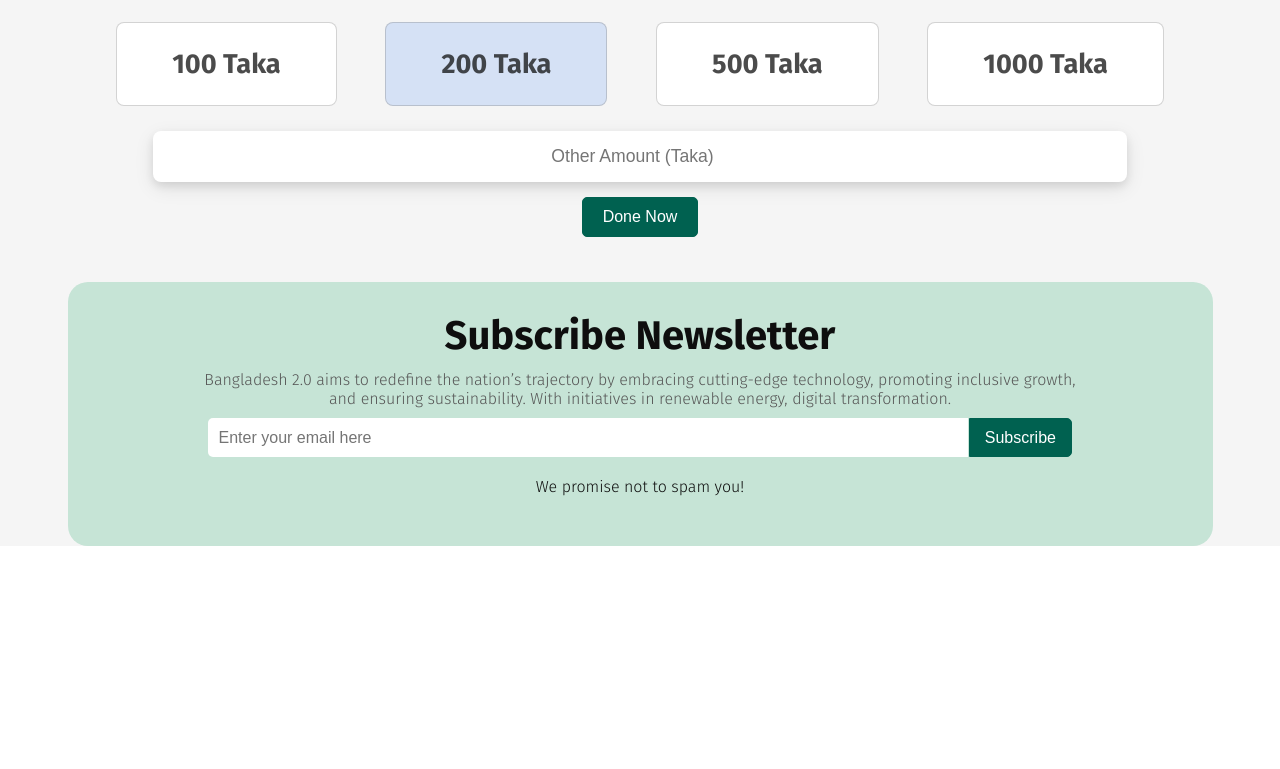
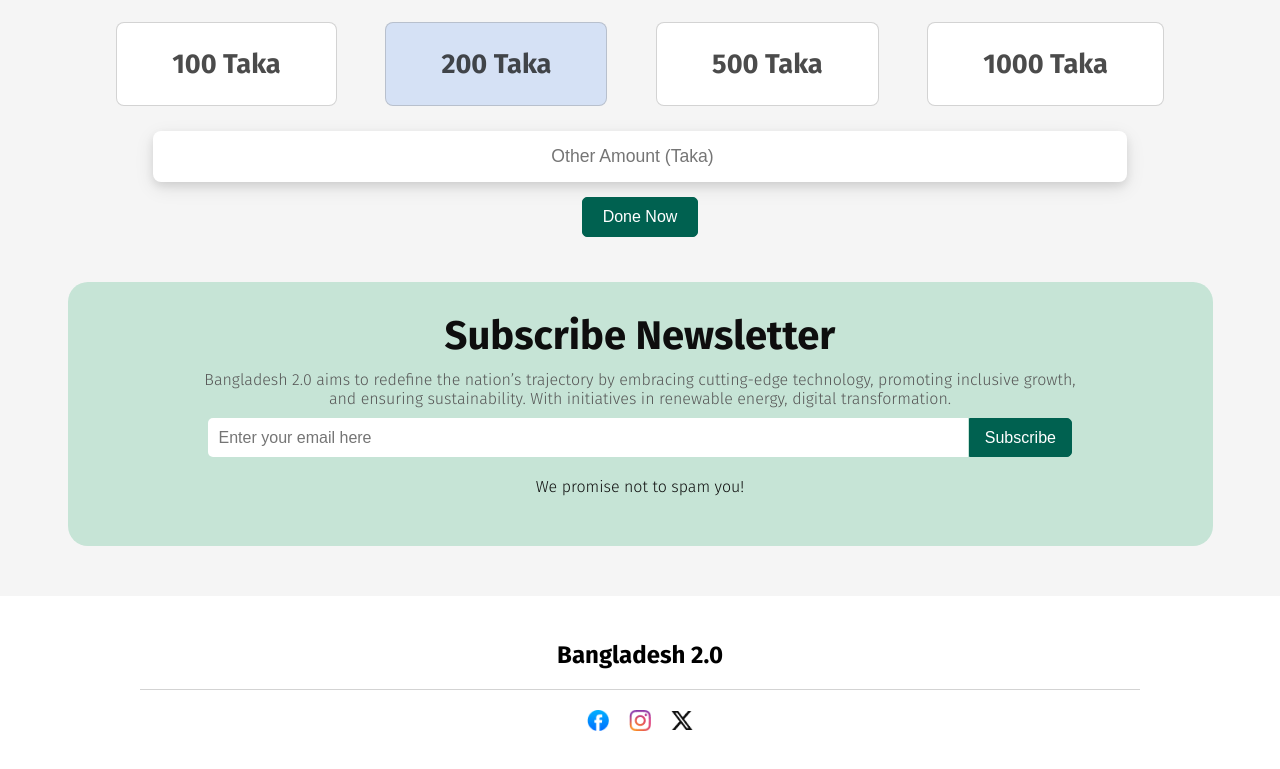
Before and after one commit to reyad-hasan/B11A1--assignment-1, a plain HTML site: page index.html in a window 1280 px wide. Shown: the part 3364-4133 px from the top of the page. Before the commit the page ends 3955 px from the top, so only its background shows below. Drawn offline with Linux system fonts and the light colour scheme.

Commit message:
completed footer section with style

```diff
--- a/css/style.css
+++ b/css/style.css
@@ -448,6 +448,7 @@
 /* newsletter-section style start from here */
 .newsletter-main-section {
   margin: 45px 0px;
+  padding-bottom: 50px;
 }
 
 .newsletter-section {
@@ -499,3 +500,40 @@
   margin-top: 20px;
   color: var(--primary-color);
 }
+
+/* footer section style start from here */
+.footer-section {
+  text-align: center;
+  margin-bottom: 50px;
+}
+
+.footer-section h2 {
+  margin-bottom: 20px;
+}
+
+.hr {
+  height: 1px;
+  width: 1000px;
+  margin: 0px auto;
+  background-color: rgba(128, 128, 128, 0.349);
+}
+
+.social-link-box {
+  display: flex;
+  align-items: center;
+  justify-content: center;
+  gap: 20px;
+  margin-top: 20px;
+}
+
+.social-link-box img {
+  width: 22px;
+}
+
+.social-link-box a {
+  transition: 0.2s;
+}
+
+.social-link-box a:hover {
+  transform: scale(1.1);
+}
--- a/index.html
+++ b/index.html
@@ -287,6 +287,16 @@
     </main>
     <footer>
 
+        <div class="footer-section">
+            <h2>Bangladesh 2.0</h2>
+            <div class="hr"></div>
+            <div class="social-link-box">
+                <a href="#"><img src="./assets/facebook.png" alt="facebook"></a>
+                <a href="#"><img src="./assets/instagram.png" alt="instagram"></a>
+                <a href="#"><img src="./assets/x.png" alt="x-icon"></a>
+            </div>
+        </div>
+
     </footer>
 </body>
 
```
